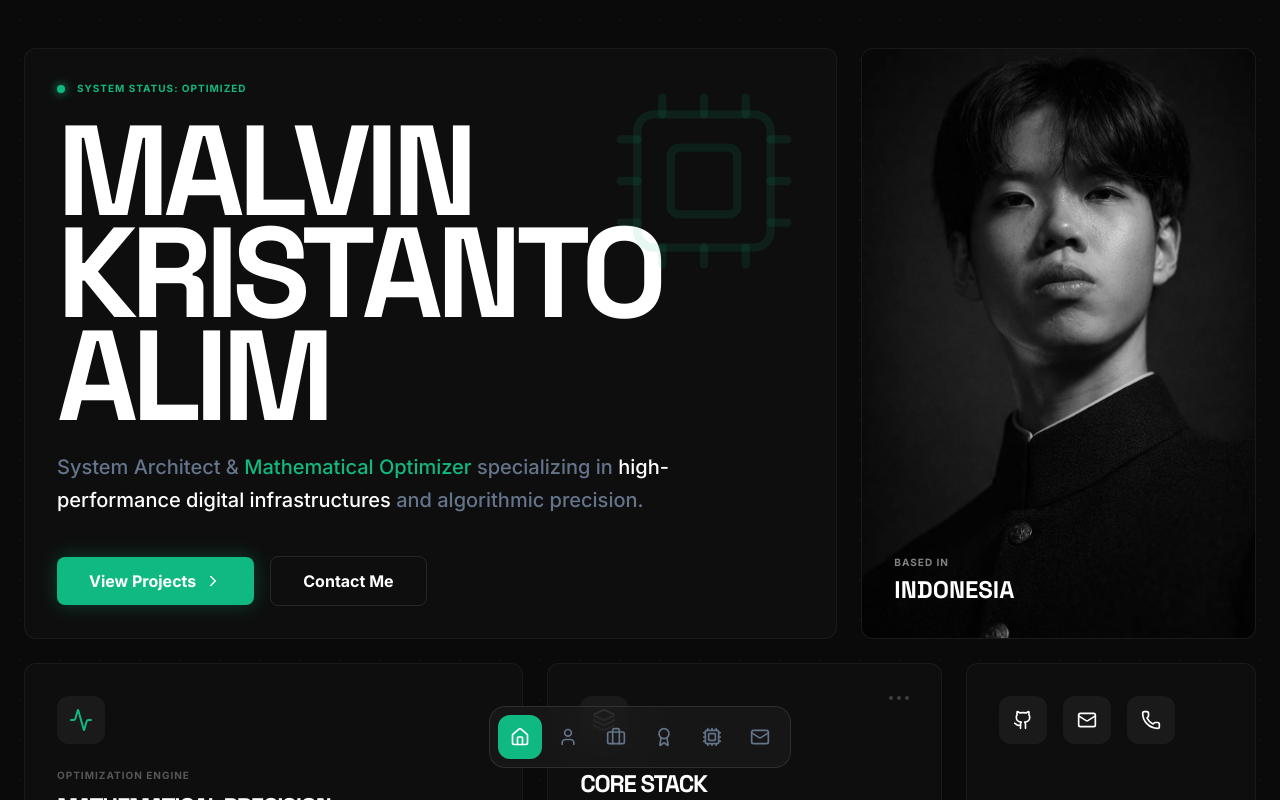
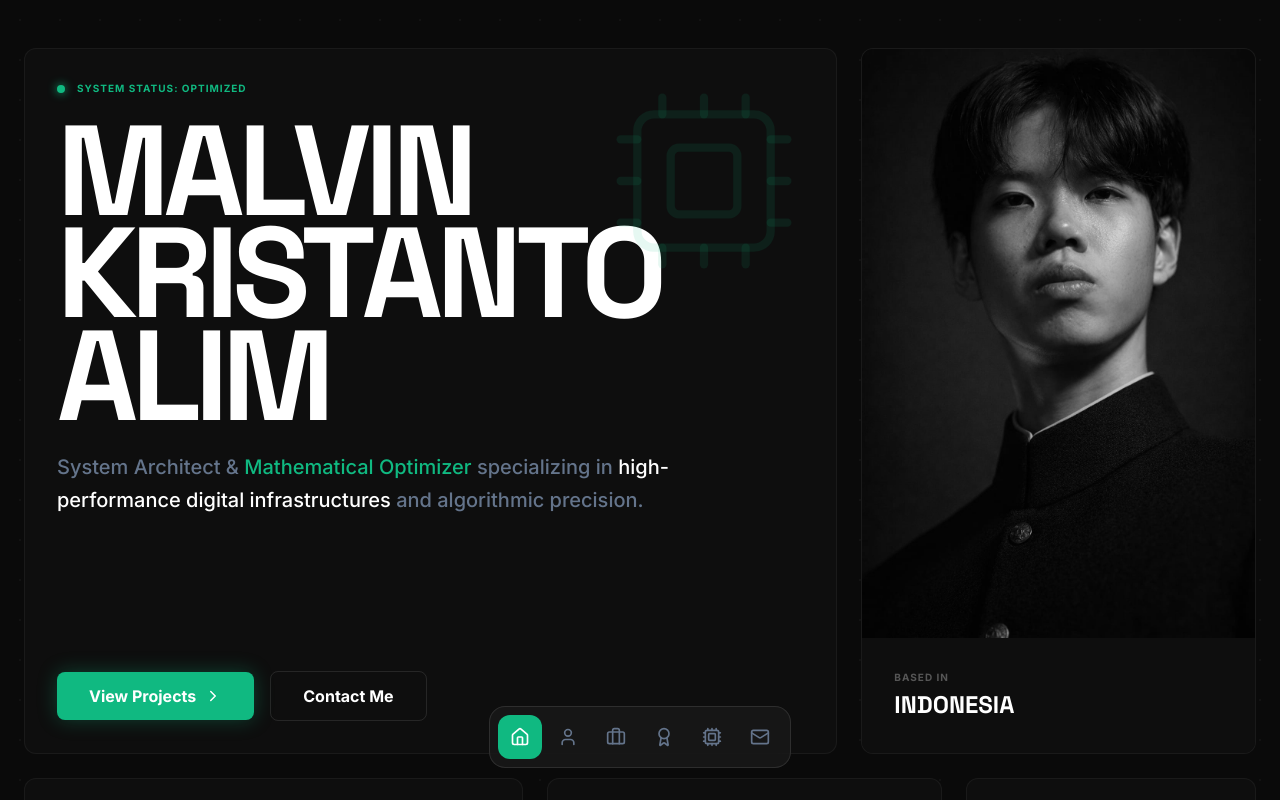
Before and after one commit to MalvinKristantoAlim/porto-malvin, a React (Vite) app: page / in a window 1280 px wide. Shown: the top 800 px of the page. Built offline with nearby package versions, Linux system fonts and the light colour scheme.

Commit message:
Update App.tsx

```diff
--- a/src/App.tsx
+++ b/src/App.tsx
@@ -121,7 +121,8 @@ export default function App() {
               </motion.div>
 
               {/* Profile Card */}
-              <motion.div variants={itemVariants} className="md:col-span-4 bento-card p-0 overflow-hidden group">
+              <motion.div variants={itemVariants} className="md:col-span-4 bento-card p-0 overflow-hidden group flex flex-col">
+                <div className="flex-1 overflow-hidden">
                   <img
                     src={profileUrl}
                     alt="Malvin"
@@ -131,8 +132,9 @@ export default function App() {
                       (e.target as HTMLImageElement).src = 'https://picsum.photos/seed/malvin_bento/800/1200';
                     }}
                   />
-                <div className="absolute bottom-8 left-8">
-                  <div className="text-[10px] font-bold uppercase tracking-widest text-white/50 mb-1">BASED IN</div>
+                </div>
+                <div className="p-8 bg-[#0e0e0e]">
+                  <div className="text-[10px] font-bold uppercase tracking-widest text-white/30 mb-1">BASED IN</div>
                   <div className="text-2xl font-display font-bold text-white">INDONESIA</div>
                 </div>
               </motion.div>
@@ -238,17 +240,15 @@ export default function App() {
               variants={containerVariants}
               className="grid grid-cols-1 md:grid-cols-12 gap-6"
             >
-              <motion.div variants={itemVariants} className="md:col-span-12 bento-card p-0 overflow-hidden">
-                <div className="grid grid-cols-1 lg:grid-cols-2">
-                  <div className="aspect-video lg:aspect-auto w-full overflow-hidden relative group">
+              <motion.div variants={itemVariants} className="md:col-span-5 bento-card p-0 overflow-hidden">
                 <img
                   src={projectUrl}
                   alt="Anomani Project"
-                      className="w-full h-full object-cover grayscale group-hover:grayscale-0 transition-all duration-1000"
+                  className="w-full h-full object-cover grayscale hover:grayscale-0 transition-all duration-1000"
                   referrerPolicy="no-referrer"
                 />
-                  </div>
-                  <div className="p-8 md:p-12 flex flex-col justify-center space-y-8">
+              </motion.div>
+              <motion.div variants={itemVariants} className="md:col-span-7 bento-card flex flex-col justify-center space-y-8">
                 <div className="space-y-4">
                   <div className="px-4 py-1 rounded-full bg-emerald/20 border border-emerald/30 text-[10px] font-bold text-emerald inline-block">PROJECT 2025</div>
                   <h2 className="text-5xl md:text-8xl font-display font-bold leading-[0.8] tracking-[-0.05em] text-white uppercase">ANOMANI <br /> PROJECT</h2>
@@ -258,10 +258,8 @@ export default function App() {
                     The Anomani Project is a comprehensive study on logistics optimization. By applying <span className="text-emerald">geometric algorithms</span> and <span className="text-emerald">linear programming</span>, we redesigned the packaging for NIKI ECHO to minimize empty space during transit.
                   </p>
                   <p className="text-lg md:text-xl text-silver-dark font-medium leading-relaxed">
-                        The system calculates optimal stacking patterns and material distribution, resulting in a significant reduction in carbon footprint and a <span className="text-white">15% improvement</span> in overall shipping efficiency. This project demonstrates the power of mathematical precision in solving real-world industrial challenges.
+                    The system calculates optimal stacking patterns and material distribution, resulting in a significant reduction in carbon footprint and a <span className="text-white">15% improvement</span> in overall shipping efficiency.
                   </p>
-                    </div>
-                  </div>
                 </div>
               </motion.div>
             </motion.div>
@@ -276,18 +274,15 @@ export default function App() {
               variants={containerVariants}
               className="grid grid-cols-1 md:grid-cols-12 gap-6"
             >
-              <motion.div variants={itemVariants} className="md:col-span-12 bento-card p-0 overflow-hidden">
-                <div className="grid grid-cols-1 lg:grid-cols-2">
-                  <div className="aspect-square lg:aspect-auto w-full overflow-hidden relative group">
+              <motion.div variants={itemVariants} className="md:col-span-5 bento-card p-0 overflow-hidden">
                 <img
                   src={raiseUrl}
                   alt="RAISE 2025"
-                      className="w-full h-full object-cover grayscale group-hover:grayscale-0 transition-all duration-1000"
+                  className="w-full h-full object-cover grayscale hover:grayscale-0 transition-all duration-1000"
                   referrerPolicy="no-referrer"
                 />
-                    <div className="absolute inset-0 bg-gradient-to-r from-obsidian/80 to-transparent lg:hidden" />
-                  </div>
-                  <div className="p-8 md:p-12 flex flex-col justify-center space-y-8">
+              </motion.div>
+              <motion.div variants={itemVariants} className="md:col-span-7 bento-card flex flex-col justify-center space-y-8">
                 <div className="inline-flex items-center gap-3 px-5 py-2 rounded-full bg-white/5 border border-white/10 text-[10px] font-bold uppercase tracking-widest text-white/50 w-fit">
                   <Award size={14} /> National Recognition
                 </div>
@@ -304,8 +299,6 @@ export default function App() {
                   >
                     View Certificate <ExternalLink size={18} />
                   </a>
-                    </div>
-                  </div>
                 </div>
               </motion.div>
             </motion.div>
```
Lines whose indentation alone changed are shown as unchanged.
